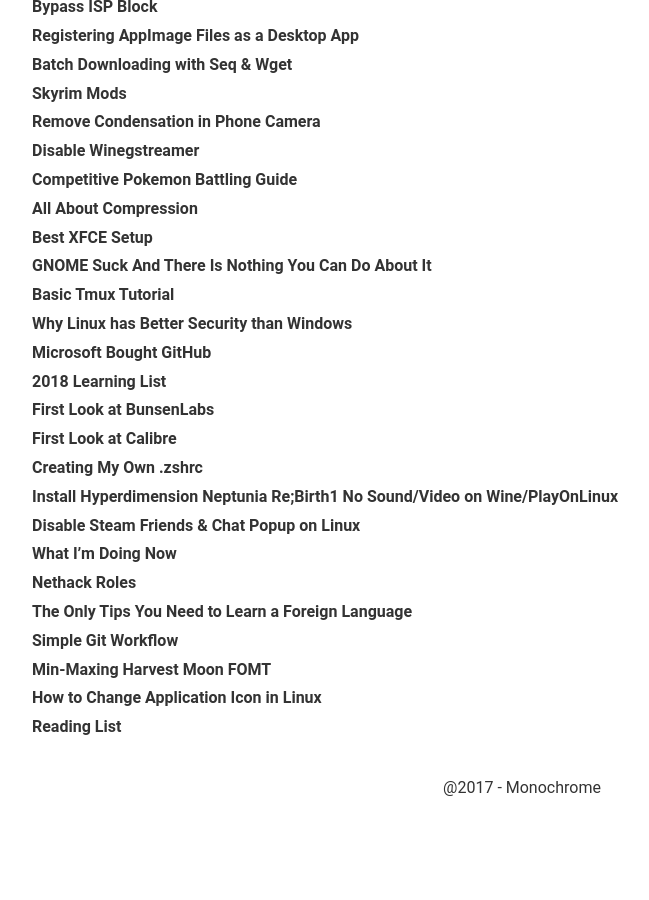
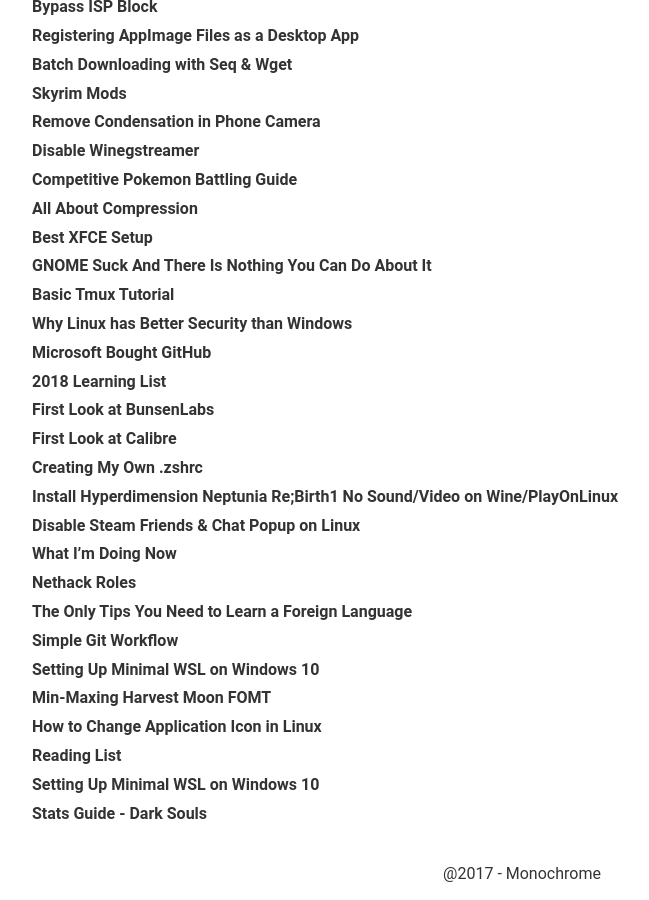
Before and after one commit to AffanIndo/AffanIndo.github.io, a Jekyll site: the page built from sitemap.md, in a window 1280 px wide and 900 px high, scrolled down 1085 px. Shown: the whole window, without its empty margins (118-767 px from the left). Built offline with Jekyll 4.4.1, drawn with Linux system fonts in a browser that asks for light colours; before the commit the page ends 1898 px from its top, so only the background shows below that.

Commit message:
Update website by updating sitemap.sh

```diff
--- a/sitemap.md
+++ b/sitemap.md
@@ -4,62 +4,66 @@
 description:
 ---
 
-[Markdown Reference](https://affanindo.github.io/2017-03-19-markdown-reference)
-[My Programming Tools](https://affanindo.github.io/2017-03-20-my-programming-tools)
-[Simple Python Server](https://affanindo.github.io/2017-03-23-simple-python-server)
-[My Experience with jQuery](https://affanindo.github.io/2017-04-11-my-experience-with-jquery)
-[Use FFmpeg to Convert EVERYTHING](https://affanindo.github.io/2017-04-21-use-ffmpeg-to-convert-everything)
-[2017 Learning List](https://affanindo.github.io/2017-04-29-2017-learning-list)
-[Dark Souls SL 1 Experience](https://affanindo.github.io/2017-05-10-dark-souls-sl-1-experience)
-[Starting to Learn Java](https://affanindo.github.io/2017-05-13-starting-to-learn-java)
-[My Screencast Workflow](https://affanindo.github.io/2017-06-29-my-screencast-workflow)
-[Things I Did After Install Ubuntu](https://affanindo.github.io/2017-07-21-things-i-did-after-install-ubuntu)
-[Unity Essentially Flatabulous](https://affanindo.github.io/2017-07-27-unity-essentially-flatabulous)
-[Setting up Windows Terminal Emulator Color](https://affanindo.github.io/2017-08-01-setting-up-windows-terminal-emulator-color)
-[My Sublime Text 3 Setup](https://affanindo.github.io/2017-08-20-my-sublime-setup)
-[Why You Should Use Vim](https://affanindo.github.io/2017-08-23-why-you-should-use-vim)
-[How To Selection Screenshot Whole Page Firefox Without Add-ons](https://affanindo.github.io/2017-08-25-firefox-screenshot)
-[How to Git Pull Many Repositories at Once](https://affanindo.github.io/2017-08-31-how-to-git-pull-many-repositories-at-once)
-[Things I Did After Install Windows](https://affanindo.github.io/2017-09-02-things-i-did-after-install-windows)
-[How to Use Project in Sublime Text 3](https://affanindo.github.io/2017-09-05-sublime-manage-project)
-[Trying out i3](https://affanindo.github.io/2017-09-27-trying-out-i3)
-[Install Arch Linux](https://affanindo.github.io/2017-10-08-arch-linux)
-[Blacklist Some Applications from Installing in Ubuntu](https://affanindo.github.io/2017-10-12-blacklist-applications)
-[Cmus, a Lovely Terminal Music Player](https://affanindo.github.io/2017-10-17-cmus-music-player)
-[XFCE, Light yet Beautiful](https://affanindo.github.io/2017-10-17-xfce-light-yet-beautiful)
-[Install Tileset in Nethack X11](https://affanindo.github.io/2017-10-25-install-tileset-in-nethack-x11)
-[My Everyday Carry](https://affanindo.github.io/2017-10-30-my-every-day-carry)
-[My Vimrc Explained](https://affanindo.github.io/2017-11-02-my-vimrc-explained)
-[Trying Arch Openbox](https://affanindo.github.io/2017-11-12-trying-arch-openbox)
-[Safe Exam Browser and Linux](https://affanindo.github.io/2017-11-29-seb-and-linux)
-[First Look at Void Linux](https://affanindo.github.io/2017-12-07-void-linux)
-[Snap Suck and There Is Nothing You Can Do About It](https://affanindo.github.io/2017-12-15-snap-suck)
-[Trying Light Theme](https://affanindo.github.io/2017-12-15-trying-light-theme)
-[Setting Up AMD For Hybrid Laptop on Ubuntu 16.04](https://affanindo.github.io/2017-12-20-hybrid-gpu)
-[Install Razor1911's Skyrim on Linux](https://affanindo.github.io/2017-12-20-skyrim-linux)
-[Bypass ISP Block](https://affanindo.github.io/2017-12-29-bypass-isp-block)
-[Registering AppImage Files as a Desktop App](https://affanindo.github.io/2018-01-06-appimage-desktop)
-[Batch Downloading with Seq & Wget](https://affanindo.github.io/2018-02-01-batch-downloading-with-seq-wget)
-[Skyrim Mods](https://affanindo.github.io/2018-02-04-skyrim-mods)
-[Remove Condensation in Phone Camera](https://affanindo.github.io/2018-02-22-remove-condensation-in-phone-camera)
-[Disable Winegstreamer](https://affanindo.github.io/2018-03-22-disable-winegstreamer)
-[Competitive Pokemon Battling Guide](https://affanindo.github.io/2018-04-11-competitive-pokemon-battling-guide)
-[All About Compression](https://affanindo.github.io/2018-04-24-all-about-compression)
-[Best XFCE Setup](https://affanindo.github.io/2018-05-12-best-xfce-setup)
-[GNOME Suck And There Is Nothing You Can Do About It](https://affanindo.github.io/2018-05-15-gnome-suck)
-[Basic Tmux Tutorial](https://affanindo.github.io/2018-05-21-basic-tmux-tutorial)
-[Why Linux has Better Security than Windows](https://affanindo.github.io/2018-06-01-why-linux-has-better-security-than-windows)
-[Microsoft Bought GitHub](https://affanindo.github.io/2018-06-04-microsoft-bought-github)
-[2018 Learning List](https://affanindo.github.io/2018-06-22-2018-learning-list)
-[First Look at BunsenLabs](https://affanindo.github.io/2018-07-16-bunsenlabs)
-[First Look at Calibre](https://affanindo.github.io/2018-07-18-calibre)
-[Creating My Own .zshrc](https://affanindo.github.io/2018-09-25-creating-my-own-zshrc)
-[Install Hyperdimension Neptunia Re;Birth1 No Sound/Video on Wine/PlayOnLinux](https://affanindo.github.io/2018-10-05-fix-neptunia)
-[Disable Steam Friends & Chat Popup on Linux](https://affanindo.github.io/2018-10-12-disable-steam-friends-chat-popup)
-[What I'm Doing Now](https://affanindo.github.io/2018-12-19-activities)
-[Nethack Roles](https://affanindo.github.io/2019-01-01-nethack-roles)
-[The Only Tips You Need to Learn a Foreign Language](https://affanindo.github.io/2019-04-21-learn-language)
-[Simple Git Workflow](https://affanindo.github.io/2019-06-07-simple-git-workflow)
-[Min-Maxing Harvest Moon FOMT](https://affanindo.github.io/2019-06-22-min-maxing-harvest-moon-fomt)
-[How to Change Application Icon in Linux](https://affanindo.github.io/2019-06-23-how-to-change-application-icon-in-linux)
-[Reading List](https://affanindo.github.io/2019-07-16-reading-list)
+[Markdown Reference](https://affanindo.github.io/markdown-reference)
+[My Programming Tools](https://affanindo.github.io/my-programming-tools)
+[Simple Python Server](https://affanindo.github.io/simple-python-server)
+[My Experience with jQuery](https://affanindo.github.io/my-experience-with-jquery)
+[Use FFmpeg to Convert EVERYTHING](https://affanindo.github.io/use-ffmpeg-to-convert-everything)
+[2017 Learning List](https://affanindo.github.io/2017-learning-list)
+[Dark Souls SL 1 Experience](https://affanindo.github.io/dark-souls-sl-1-experience)
+[Starting to Learn Java](https://affanindo.github.io/starting-to-learn-java)
+[My Screencast Workflow](https://affanindo.github.io/my-screencast-workflow)
+[Things I Did After Install Ubuntu](https://affanindo.github.io/things-i-did-after-install-ubuntu)
+[Unity Essentially Flatabulous](https://affanindo.github.io/unity-essentially-flatabulous)
+[Setting up Windows Terminal Emulator Color](https://affanindo.github.io/setting-up-windows-terminal-emulator-color)
+[My Sublime Text 3 Setup](https://affanindo.github.io/my-sublime-setup)
+[Why You Should Use Vim](https://affanindo.github.io/why-you-should-use-vim)
+[How To Selection Screenshot Whole Page Firefox Without Add-ons](https://affanindo.github.io/firefox-screenshot)
+[How to Git Pull Many Repositories at Once](https://affanindo.github.io/how-to-git-pull-many-repositories-at-once)
+[Things I Did After Install Windows](https://affanindo.github.io/things-i-did-after-install-windows)
+[How to Use Project in Sublime Text 3](https://affanindo.github.io/sublime-manage-project)
+[Trying out i3](https://affanindo.github.io/trying-out-i3)
+[Install Arch Linux](https://affanindo.github.io/arch-linux)
+[Blacklist Some Applications from Installing in Ubuntu](https://affanindo.github.io/blacklist-applications)
+[Cmus, a Lovely Terminal Music Player](https://affanindo.github.io/cmus-music-player)
+[XFCE, Light yet Beautiful](https://affanindo.github.io/xfce-light-yet-beautiful)
+[Install Tileset in Nethack X11](https://affanindo.github.io/install-tileset-in-nethack-x11)
+[My Everyday Carry](https://affanindo.github.io/my-every-day-carry)
+[My Vimrc Explained](https://affanindo.github.io/my-vimrc-explained)
+[Trying Arch Openbox](https://affanindo.github.io/trying-arch-openbox)
+[Safe Exam Browser and Linux](https://affanindo.github.io/seb-and-linux)
+[First Look at Void Linux](https://affanindo.github.io/void-linux)
+[Snap Suck and There Is Nothing You Can Do About It](https://affanindo.github.io/snap-suck)
+[Trying Light Theme](https://affanindo.github.io/trying-light-theme)
+[Setting Up AMD For Hybrid Laptop on Ubuntu 16.04](https://affanindo.github.io/hybrid-gpu)
+[Install Razor1911's Skyrim on Linux](https://affanindo.github.io/skyrim-linux)
+[Bypass ISP Block](https://affanindo.github.io/bypass-isp-block)
+[Registering AppImage Files as a Desktop App](https://affanindo.github.io/appimage-desktop)
+[Batch Downloading with Seq & Wget](https://affanindo.github.io/batch-downloading-with-seq-wget)
+[Skyrim Mods](https://affanindo.github.io/skyrim-mods)
+[Remove Condensation in Phone Camera](https://affanindo.github.io/remove-condensation-in-phone-camera)
+[Disable Winegstreamer](https://affanindo.github.io/disable-winegstreamer)
+[Competitive Pokemon Battling Guide](https://affanindo.github.io/competitive-pokemon-battling-guide)
+[All About Compression](https://affanindo.github.io/all-about-compression)
+[Best XFCE Setup](https://affanindo.github.io/best-xfce-setup)
+[GNOME Suck And There Is Nothing You Can Do About It](https://affanindo.github.io/gnome-suck)
+[Basic Tmux Tutorial](https://affanindo.github.io/basic-tmux-tutorial)
+[Why Linux has Better Security than Windows](https://affanindo.github.io/why-linux-has-better-security-than-windows)
+[Microsoft Bought GitHub](https://affanindo.github.io/microsoft-bought-github)
+[2018 Learning List](https://affanindo.github.io/2018-learning-list)
+[First Look at BunsenLabs](https://affanindo.github.io/bunsenlabs)
+[First Look at Calibre](https://affanindo.github.io/calibre)
+[Creating My Own .zshrc](https://affanindo.github.io/creating-my-own-zshrc)
+[Install Hyperdimension Neptunia Re;Birth1 No Sound/Video on Wine/PlayOnLinux](https://affanindo.github.io/fix-neptunia)
+[Disable Steam Friends & Chat Popup on Linux](https://affanindo.github.io/disable-steam-friends-chat-popup)
+[What I'm Doing Now](https://affanindo.github.io/activities)
+[Nethack Roles](https://affanindo.github.io/nethack-roles)
+[The Only Tips You Need to Learn a Foreign Language](https://affanindo.github.io/learn-language)
+[Simple Git Workflow](https://affanindo.github.io/simple-git-workflow)
+[Setting Up Minimal WSL on Windows 10](https://affanindo.github.io/setting-up-minimal-wsl-on-windows-10)
+[Min-Maxing Harvest Moon FOMT](https://affanindo.github.io/min-maxing-harvest-moon-fomt)
+[How to Change Application Icon in Linux](https://affanindo.github.io/how-to-change-application-icon-in-linux)
+[Reading List](https://affanindo.github.io/reading-list)
+[Setting Up Minimal WSL on Windows 10](https://affanindo.github.io/setting-up-minimal-wsl-on-windows-10)
+[Stats Guide - Dark Souls
+](https://affanindo.github.io/stats-guide-dark-souls)
```
Also changed, not shown: 1 other file.
